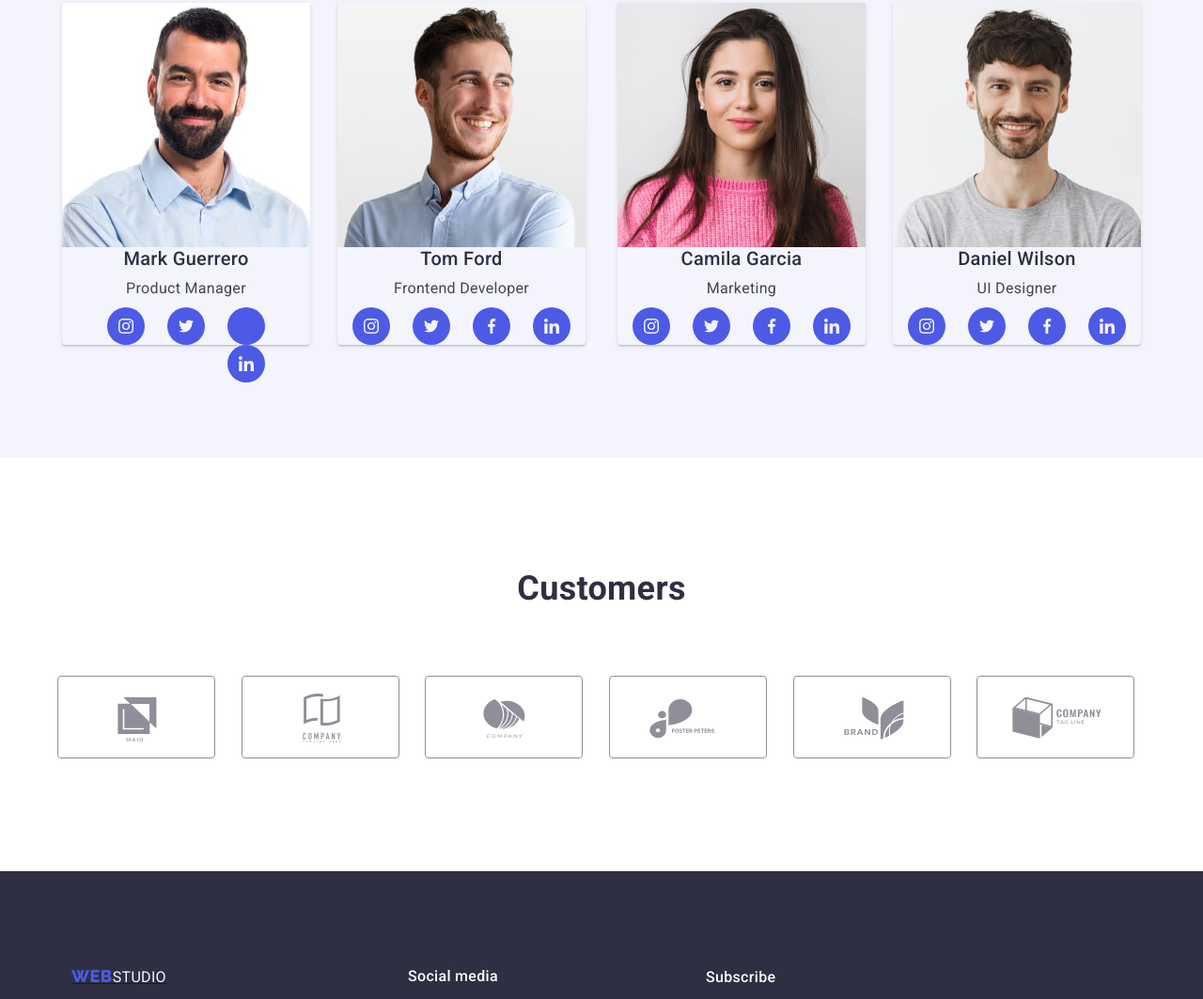
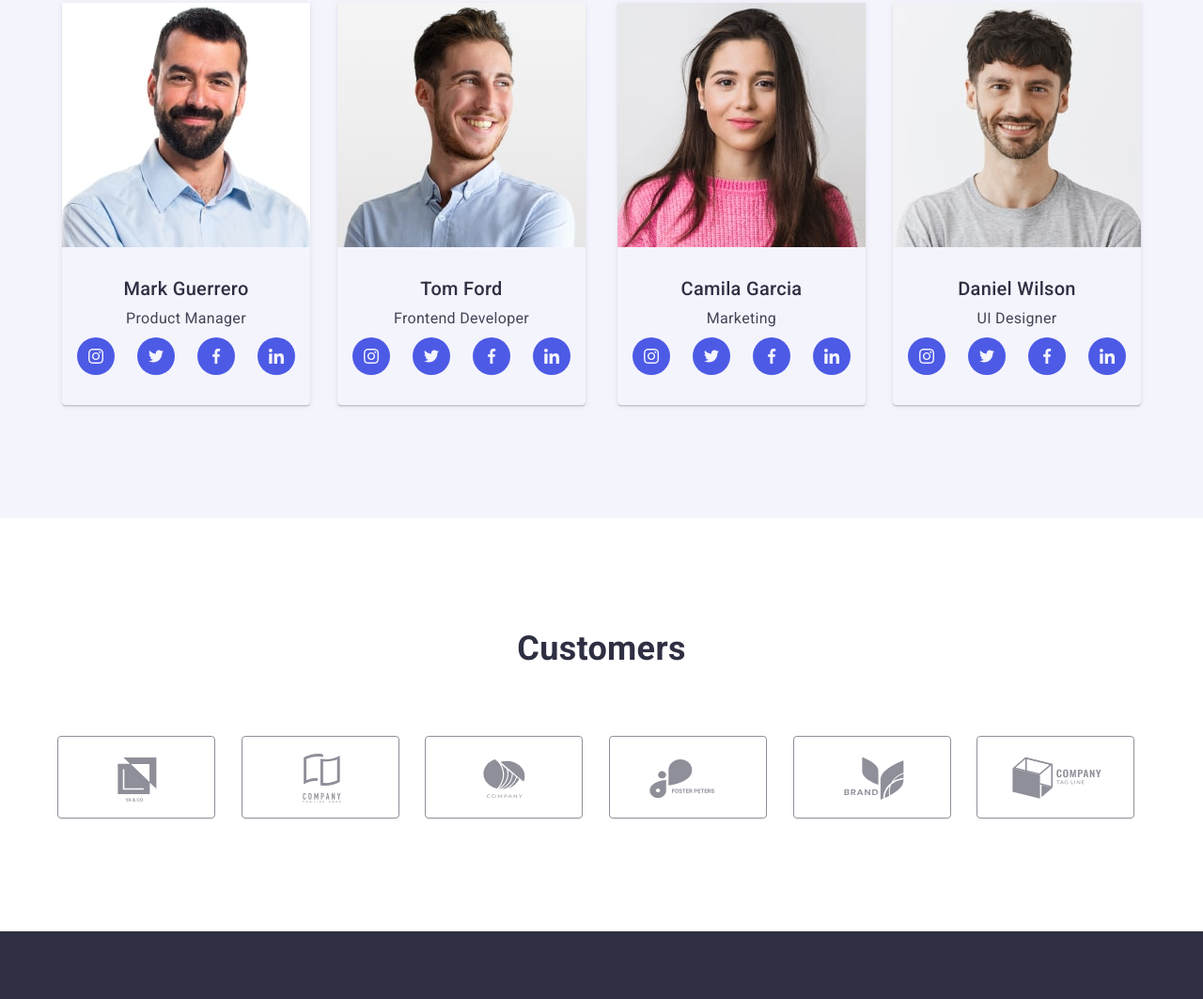
Before and after one commit to ann1777/goit-markup-07, a plain HTML site: page index.html in a window 1280 px wide. Shown: the part 1924-2987 px from the top of the page at 94% size. Drawn offline with nearby package versions, Linux system fonts and the light colour scheme.

Commit message:
Fixed team card indents.

```diff
--- a/css/desktop.css
+++ b/css/desktop.css
@@ -563,7 +563,7 @@
   }
 
   .customers-card {
-    width: calc((100% - 120px) / 6);
+    /* width: calc((100% - 120px) / 6); */
     flex-basis: calc((100% - 24px) / 6);
 
     height: 88px;
--- a/css/mobile.css
+++ b/css/mobile.css
@@ -940,6 +940,11 @@ a.active.link:hover {
     background-color: var(--white-background-color);
   }
 
+.team-items {
+  padding: 32px 0;
+  text-align: center;
+}
+
 .team-item {
   margin: auto;
   background-color: var(--white-background-color);
--- a/index.html
+++ b/index.html
@@ -253,13 +253,22 @@
                                     <a href="#" class="team-media insta-icn">
                                         <svg class="media-icon" width="16" height="16">
                                             <use href="./img/symbol-defs.svg#icon-insta-icn"></use>
-                                        </svg>
-                                    </a>
+                                        </svg></a>
                                 </li>
                                 <li class="media-item">
                                     <a href="#" class="team-media tw-icon">
                                         <svg class="media-icon" width="16" height="13">
                                             <use href="./img/symbol-defs.svg#icon-twitter-icn"></use>
+                                        </svg>
+                                    </a>
+                                </li>
+                                <li class="media-item">
+                                    <a href="#" class="team-media fb-icon">
+                                        <svg class="media-icon" width="16" height="16">
+                                            <use href="./img/symbol-defs.svg#icon-facebook-icn"></use>
+                                        </svg>
+                                    </a>
+                                </li>
                                 <li class="media-item">
                                     <a href="#" class="team-media lkd-icon">
                                         <svg class="media-icon" width="16" height="16">
```
